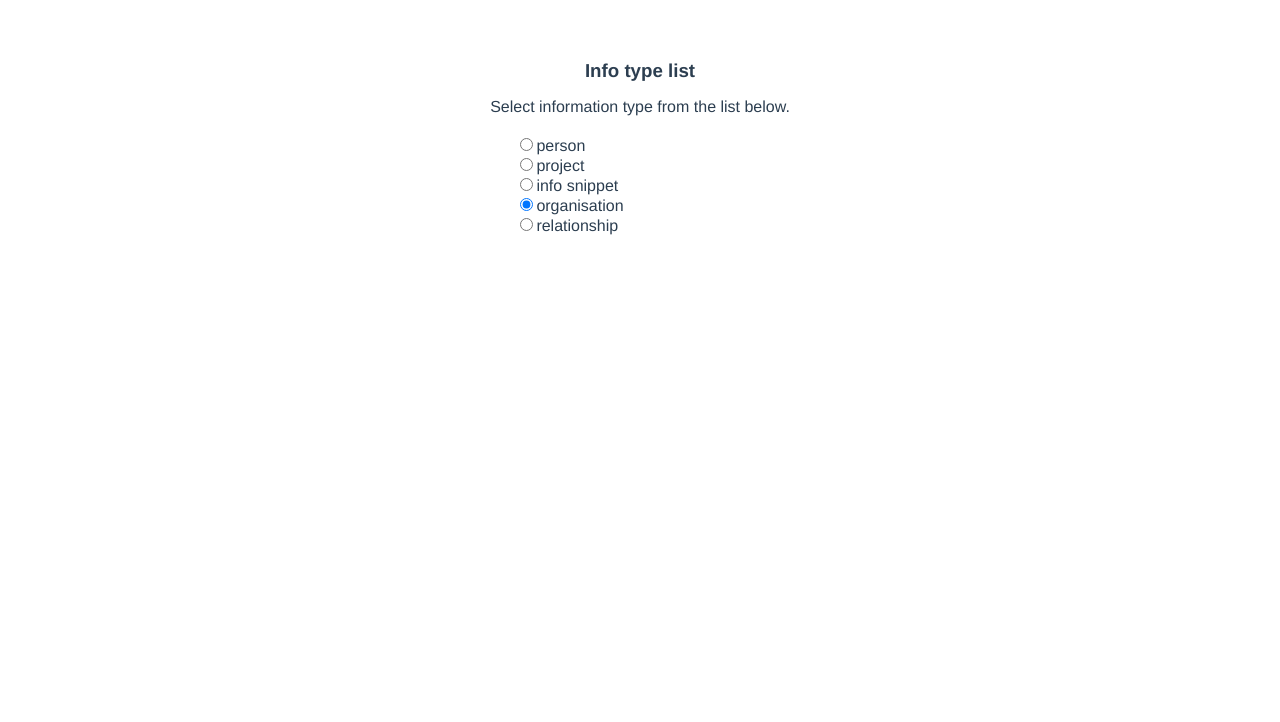
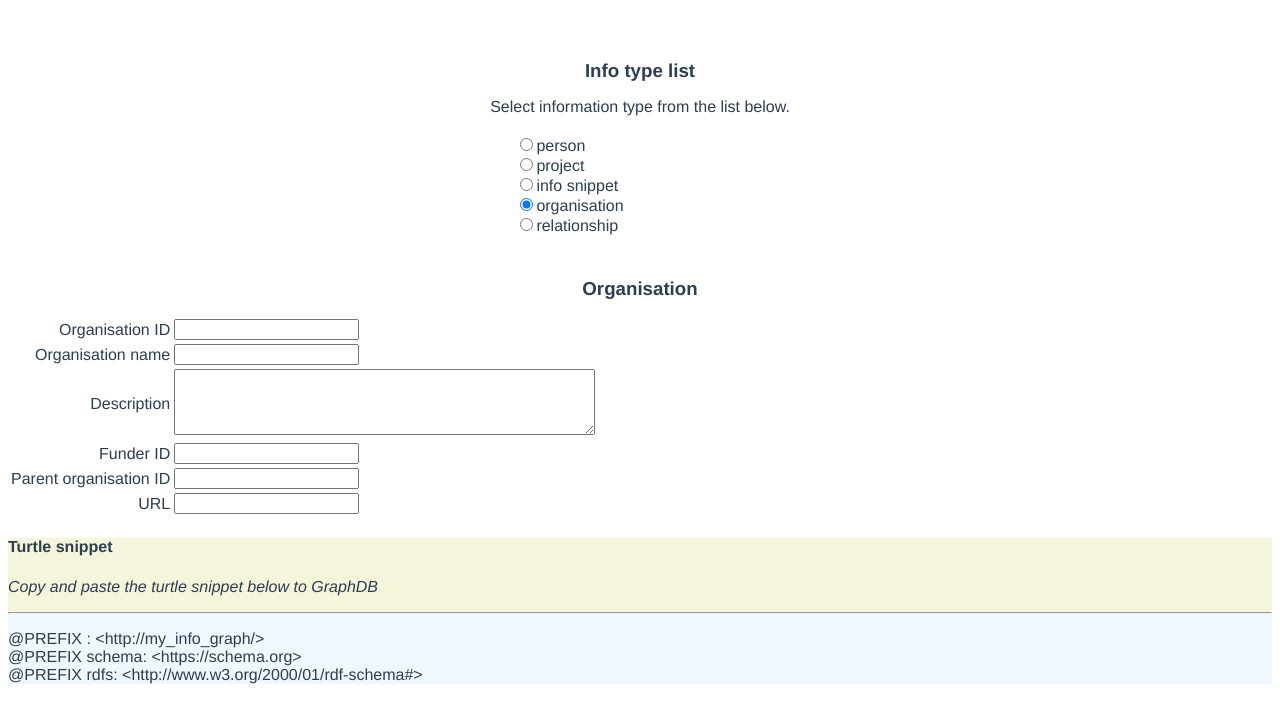
Before and after one commit to kheerand/infograph, a Vue app: page / in a window 1280 px wide. Both pictures are taken after a click on the radio button 526 px from the left and 204 px from the top of the page. Shown: the top 722 px of the page. Built offline with nearby package versions, Linux system fonts and the light colour scheme.

Commit message:
Added Organization type

```diff
--- a/src/App.vue
+++ b/src/App.vue
@@ -2,11 +2,15 @@
   <div>
     <infoTypesList @selection="showInfoBox($event)"/>
   </div>
+  <!-- TODO: Insert code to create this from config -->
   <div v-if="selectedInfoType == 'personFields'">
     <infoTypePerson  @turtleOutput='updateTurtleText($event)'/>
   </div>
   <div v-if="selectedInfoType == 'projectFields'">
     <infoTypeProject />
+  </div>
+  <div v-if="selectedInfoType == 'organisationFields'">
+    <infoTypeOrganzation />
   </div>
 
 </template>
@@ -14,6 +18,7 @@
 <script>
 import infoTypePerson from "./components/infoTypePerson.vue";
 import infoTypeProject from "./components/infoTypeProject.vue";
+import infoTypeOrganzation from "./components/infoTypeOrganization.vue";
 import infoTypesList from "./components/infoTypesList.vue";
 
 export default {
@@ -21,6 +26,7 @@ export default {
   components: {
     infoTypeProject,
     infoTypePerson,
+    infoTypeOrganzation,
     infoTypesList
   },
   data() {
--- /dev/null
+++ b/src/components/infoTypeOrganization.vue
@@ -0,0 +1,149 @@
+<template>
+  <div id='input_area'>
+    <h3>Organisation</h3>
+    <p>
+      <table id='input_table'>
+        <tr class='input_row'>
+          <td class='input_heading'>
+            Organisation ID
+          </td>
+          <td class='input_input'>
+            <input type="text" v-model="nameID" />
+          </td>
+        </tr>
+        <tr class='input_row'>
+          <td class='input_heading'>
+            Organisation name
+          </td>
+          <td class='input_input'>
+            <input type="text" v-model="name" />
+          </td>
+        </tr>
+        <tr class='input_row'>
+          <td class='input_heading'>
+            Description
+          </td>
+          <td class='input_input'>
+            <textarea rows=4 cols=50 v-model="description" />
+          </td>
+        </tr>
+        <tr class='input_row'>
+          <td class='input_heading'>
+            Funder ID
+          </td>
+          <td class='input_input'>
+            <input type="text" v-model="funderID" />
+          </td>
+        </tr>
+        <tr class='input_row'>
+          <td class='input_heading'>
+            Parent organisation ID
+          </td>
+          <td class='input_input'>
+            <input type="text" v-model="parentOrganizationID" />
+          </td>
+        </tr>
+        <tr class='input_row'>
+          <td class='input_heading'>
+            URL
+          </td>
+          <td class='input_input'>
+            <input type="text" v-model="url" />
+          </td>
+        </tr>
+      </table>
+    </p>
+  </div>
+  <div id="turtle_snippet">
+    <div id='turtle_preamble'>
+      <h4>Turtle snippet</h4>
+      <p>
+        <em>Copy and paste the turtle snippet below to GraphDB</em>
+      </p>
+      <hr>
+    </div>
+    <div id="turtle_prefixes">
+      <p>
+        <span v-for="prefix in prefixes" :key="prefix">
+            {{prefix}}<br>
+        </span>
+      </p>
+    </div>
+
+
+    <div id="turtle_tripples">
+      <span v-if="nameID != ''">
+        :{{nameID}} a schema:Organzation.<br>
+      </span>
+      <span v-if="name != ''">
+        :{{nameID}} schema:name "{{name}}".<br>
+        :{{nameID}} rdfs:label "{{name}}".<br>
+      </span>
+      <span v-if="description != ''">
+        :{{nameID}} schema:description "{{description}}".<br>
+      </span>
+      <span v-if="funderID != ''">
+        :{{nameID}} schema:funder :{{funderID}}.<br>
+      </span>
+      <span v-if="parentOrganizationID != ''">
+        :{{nameID}} schema:parentOrganization :{{parentOrganizationID}}.<br>
+      </span>
+      <span v-if="url != ''">
+        :{{nameID}} schema:url "{{url}}".<br>
+      </span>
+    </div>
+  </div>
+</template>
+
+<script>
+export default {
+  name: "OrganizationItem",
+  props: {},
+  data() {
+    return {
+      prefixes: [
+        "@PREFIX : <http://my_info_graph/>", // try and load this from a config file in the future.
+        "@PREFIX schema: <https://schema.org>",
+        "@PREFIX rdfs: <http://www.w3.org/2000/01/rdf-schema#>",
+      ],
+      nameID: "",
+      name: "",
+      description: "",
+      funderID: "",
+      parentOrganizationID: "",
+      url: "",
+    };
+  },
+};
+</script>
+
+<!-- Add "scoped" attribute to limit CSS to this component only -->
+<style scoped>
+h3 {
+  margin: 40px 0 0;
+}
+ul {
+  list-style-type: none;
+  padding: 0;
+}
+li {
+  display: inline-block;
+  margin: 0 10px;
+}
+a {
+  color: #42b983;
+}
+#turtle_snippet {
+  text-align: left;
+  background: aliceblue;
+}
+#turtle_preamble {
+  background:beige;
+}
+.input_heading {
+  text-align: right;
+}
+.input_input {
+  text-align: left;
+}
+</style>
```
